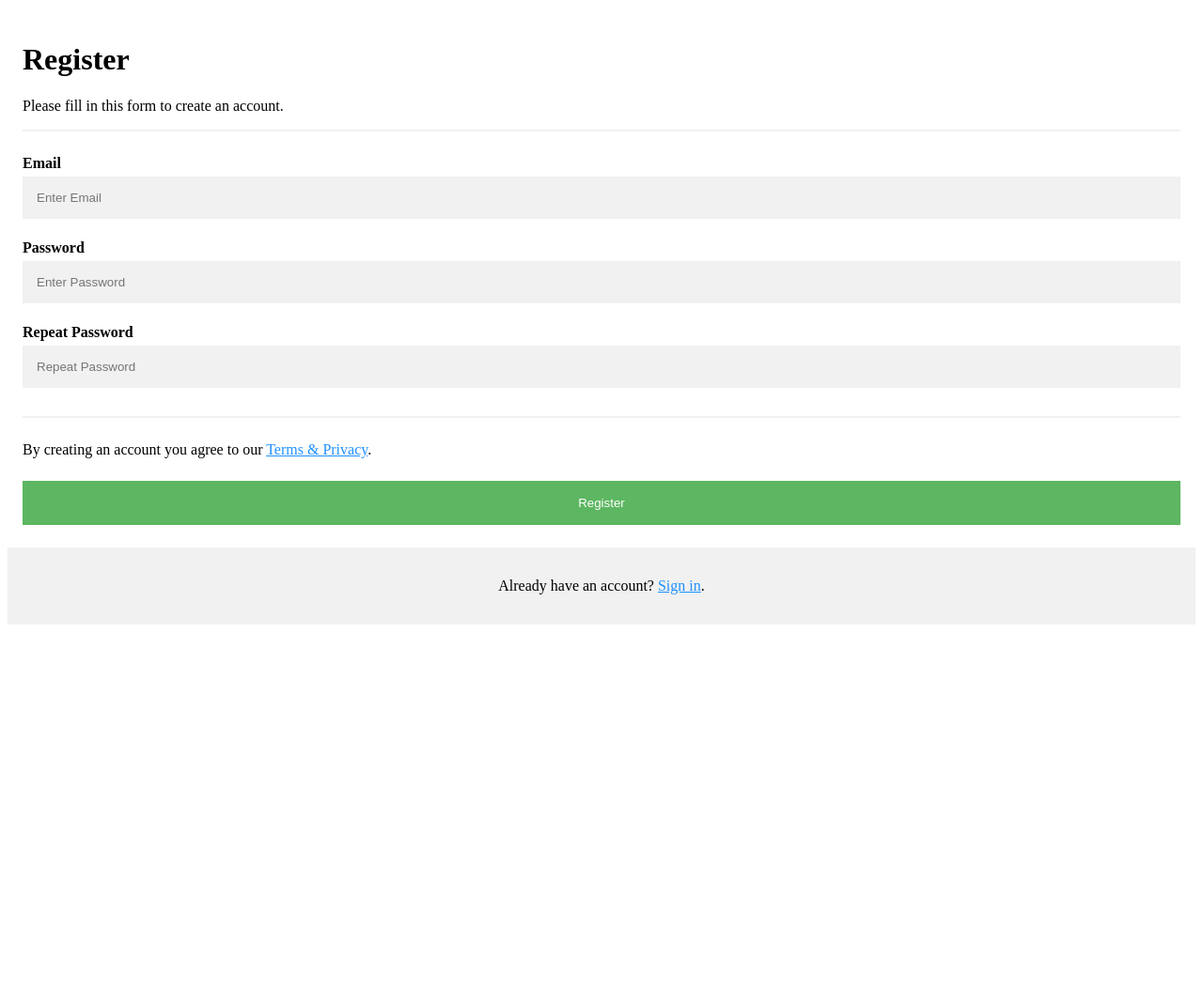
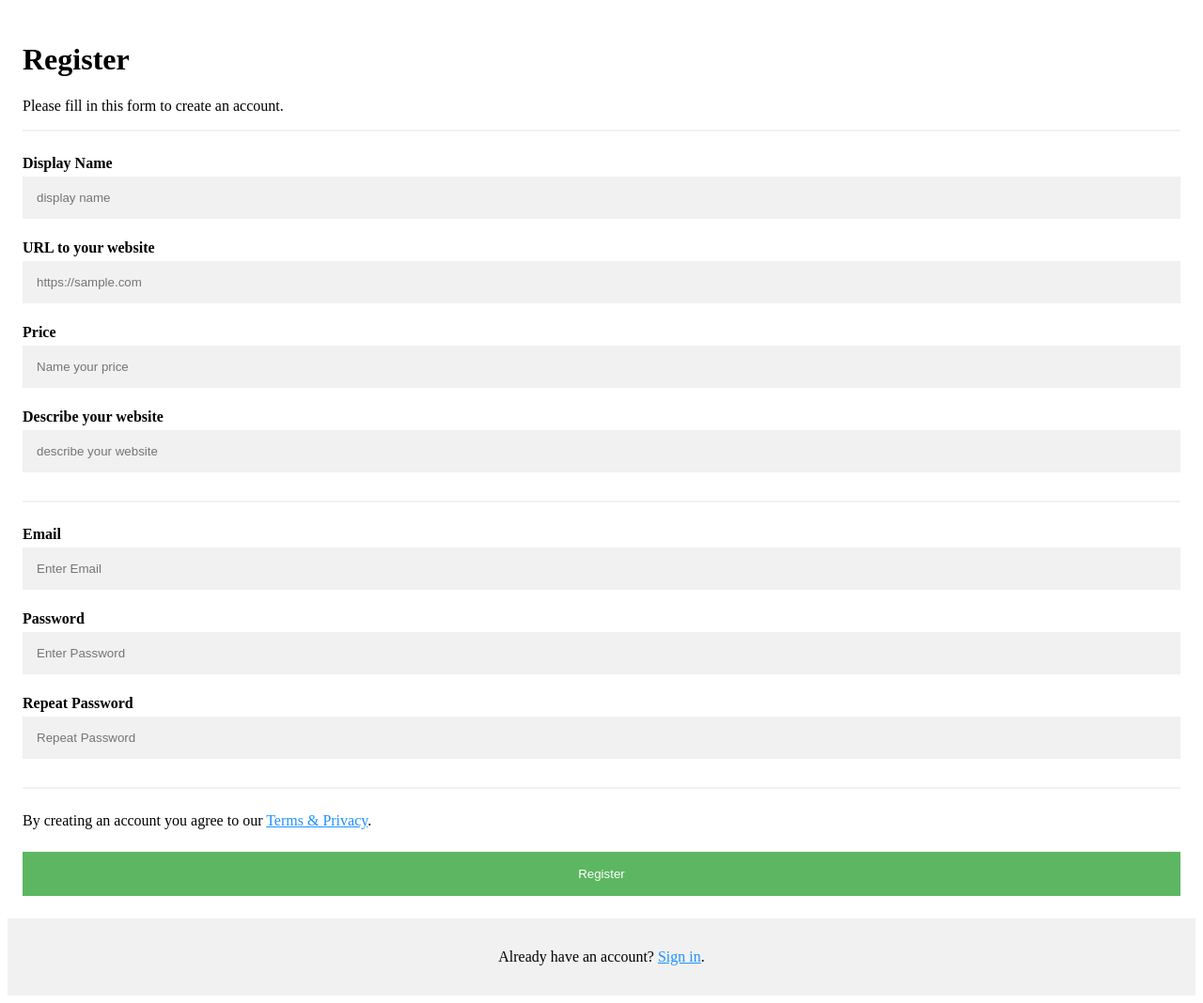
Before and after one commit to TaigaTigerKobayashi/testtest, a Flask app: page /login in a window 1280 px wide. Shown: the whole page at 94% size. Before the commit the page ends 665 px from the top, so only its background shows below. Run offline with Flask 2, Linux system fonts and the light colour scheme.

Commit message:
Fixed the form

```diff
--- a/app.py
+++ b/app.py
@@ -1,4 +1,4 @@
-from flask import Flask, render_template
+from flask import Flask, render_template, request, redirect
 
 app = Flask(__name__)
 app.config['SEND_FILE_MAX_AGE_DEFAULT'] = 0  # Disable the stupid cache mechanism
@@ -8,10 +8,22 @@ app.config['SEND_FILE_MAX_AGE_DEFAULT'] = 0  # Disable the stupid cache mechanis
 def index():
     return render_template('index.html')
 
+
 @app.route('/login')
 def login():
     return render_template('form.html')
 
 
+@app.route('/register', methods=["POST"])
+def register():
+    display_name = request.form['display-name']
+    price = request.form['price']
+    description = request.form['description']
+    email = request.form['email']
+    psw = request.form['psw']
+    print(display_name, price, description, email, psw)
+    return redirect('/')
+
+
 if __name__ == "__main__":
     app.run(debug=True)
--- a/templates/form.html
+++ b/templates/form.html
@@ -6,10 +6,23 @@
 </head>
 <body>
 
-<form action="action_page.php">
+<form action="/register" method="POST">
     <div class="container">
         <h1>Register</h1>
         <p>Please fill in this form to create an account.</p>
+        <hr>
+
+        <label for="display-name"><b>Display Name</b></label>
+        <input type="text" placeholder="display name" name="display-name" required>
+
+        <label for="url"><b>URL to your website</b></label>
+        <input type="text" placeholder="https://sample.com" name="url" required>
+
+        <label for="price"><b>Price</b></label>
+        <input type="text" placeholder="Name your price" name="price" required>
+
+        <label for="description"><b>Describe your website</b></label>
+        <input type="text" placeholder="describe your website" name="description" required>
         <hr>
 
         <label for="email"><b>Email</b></label>
@@ -27,7 +40,7 @@
     </div>
 
     <div class="container signin">
-        <p>Already have an account? <a href="#">Sign in</a>.</p>
+        <p>Already have an account? <a href="/">Sign in</a>.</p>
     </div>
 </form>
 
```
